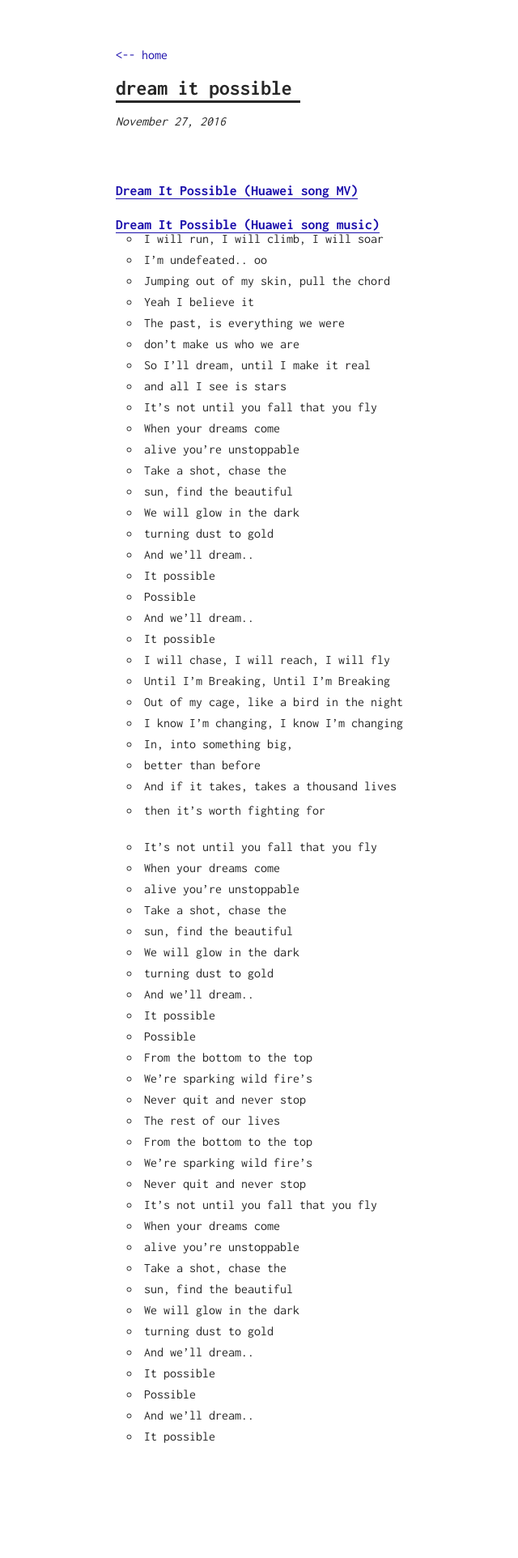
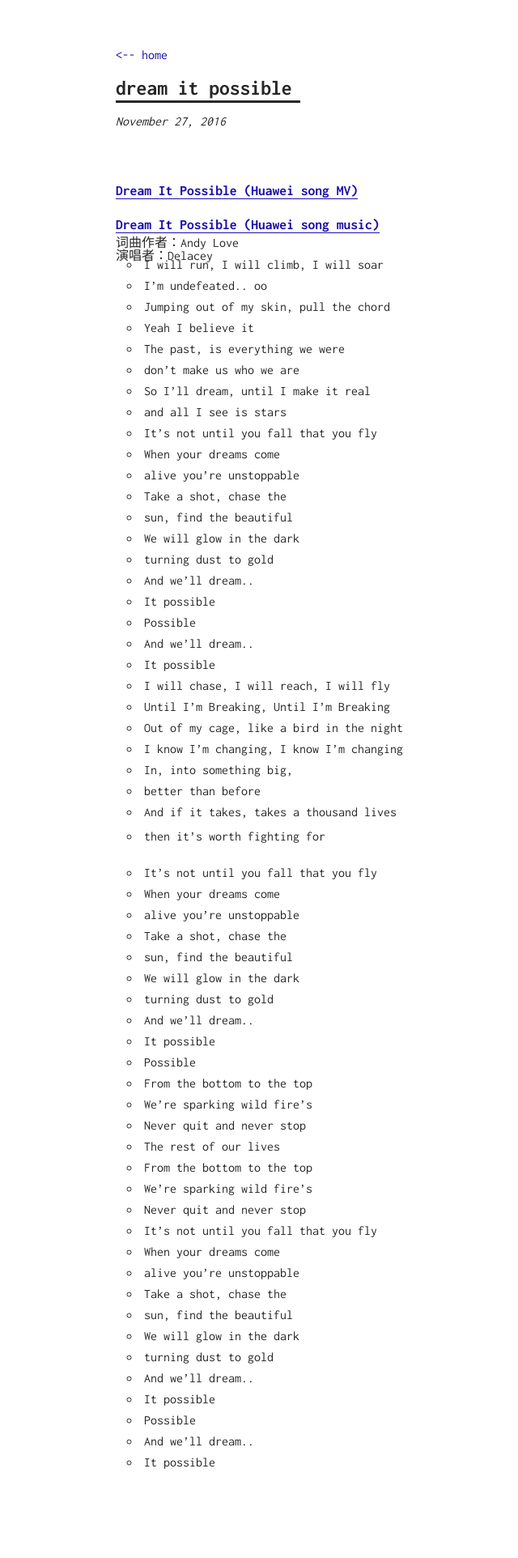
Before and after one commit to sherylman/sherylman.github.com, a Jekyll site: the page built from _posts/2016-11-27-dream-it-possible.md, in a window 1280 px wide. Shown: the whole page at 81% size, without its empty margins (197-837 px from the left). Built offline with Jekyll 4.4.1, drawn with Linux system fonts in a browser that asks for light colours; before the commit the page ends 1892 px from its top, so only the background shows below that.

Commit message:
Update 2016-11-27-dream-it-possible.md

```diff
--- a/_posts/2016-11-27-dream-it-possible.md
+++ b/_posts/2016-11-27-dream-it-possible.md
@@ -4,9 +4,12 @@
 ---
 
 
-## [Dream It Possible (Huawei song MV)](http://v.yinyuetai.com/video/2716267)
+> ## [Dream It Possible (Huawei song MV)](http://v.yinyuetai.com/video/2716267)
 
-## [Dream It Possible (Huawei song music)](http://music.163.com/#/m/song?id=38592976&userid=280801594)
+> ## [Dream It Possible (Huawei song music)](http://music.163.com/#/m/song?id=38592976&userid=280801594)
+
+### 词曲作者：Andy Love
+### 演唱者：Delacey
 
 *	I will run, I will climb, I will soar
 *	I'm undefeated.. oo
```
